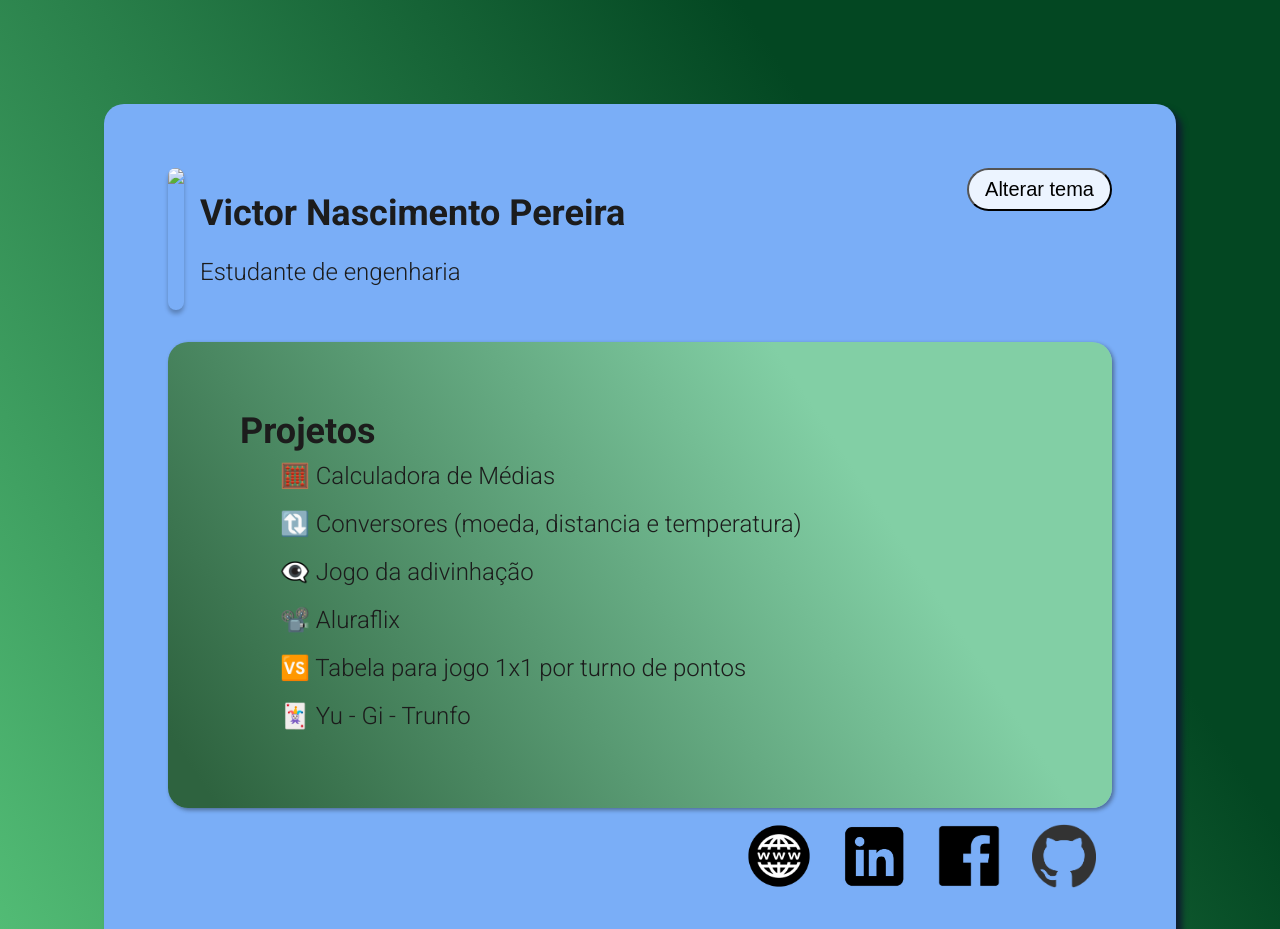
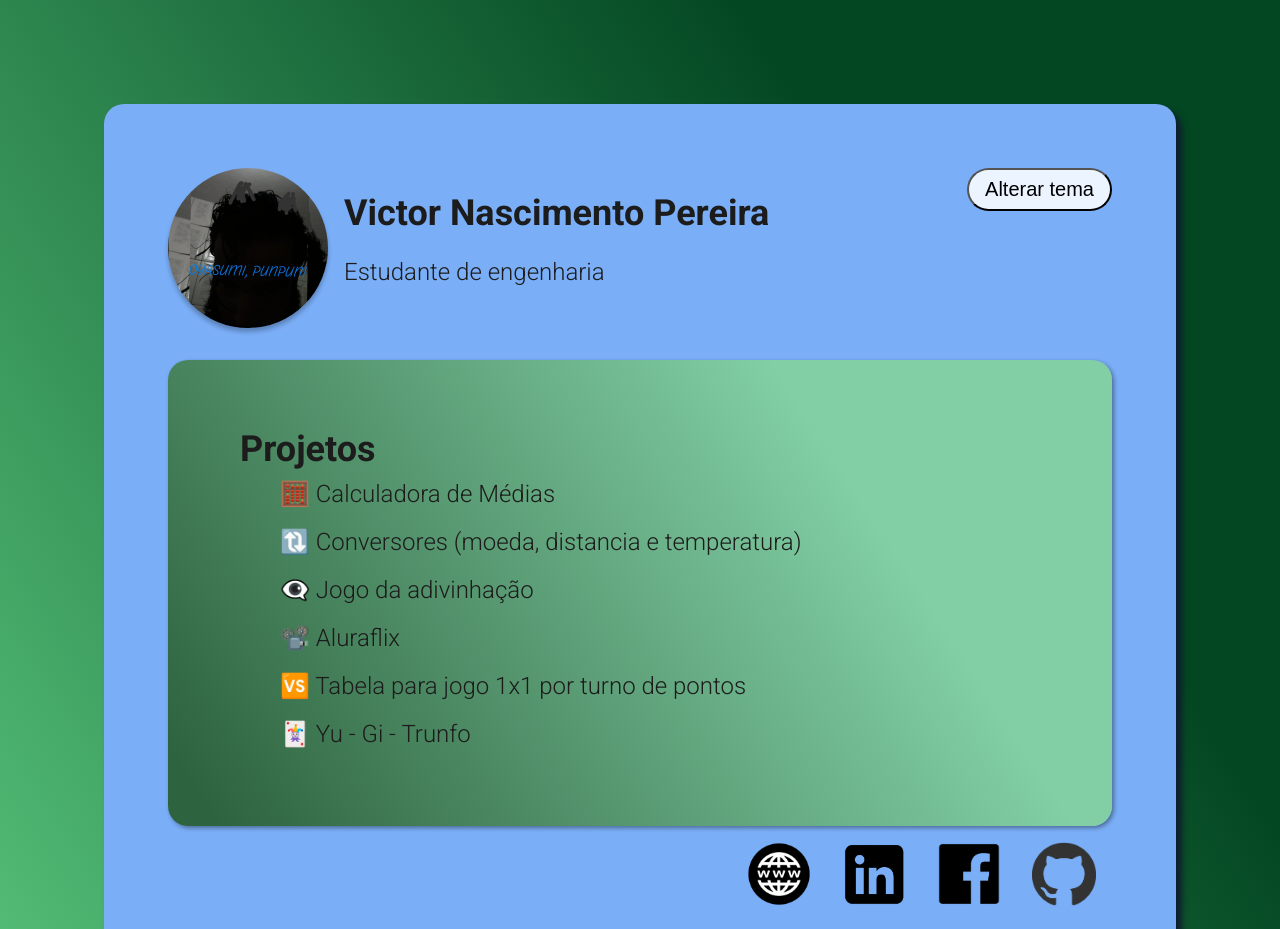
Before and after one commit to Caesar-Victor/certifiCard, a plain HTML site: page index.html in a window 1280 px wide. Shown: the top 929 px of the page. Drawn offline with Linux system fonts and the light colour scheme; a script that the page names is missing.

```diff
--- a/index.html
+++ b/index.html
@@ -13,7 +13,7 @@
     <div class="container">
         <header class="cabeçalho">
             <div class="perfil">
-                <img class="perfil-foto" src="imagem.jpg" />
+                <img class="perfil-foto" src="aula09-10/imagem.jpg" />
             <div class="titulo">
                 <h1>Victor Nascimento Pereira</h1>
                 <h3>Estudante de engenharia</h3>
```
